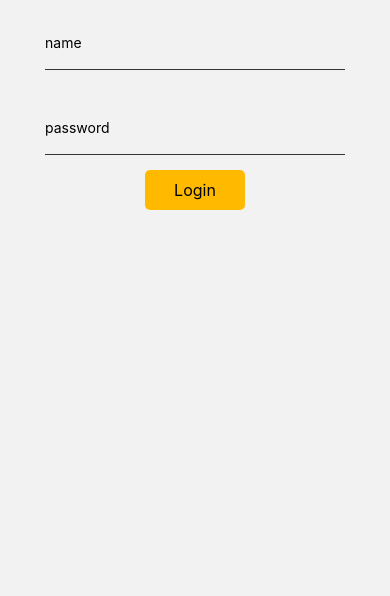
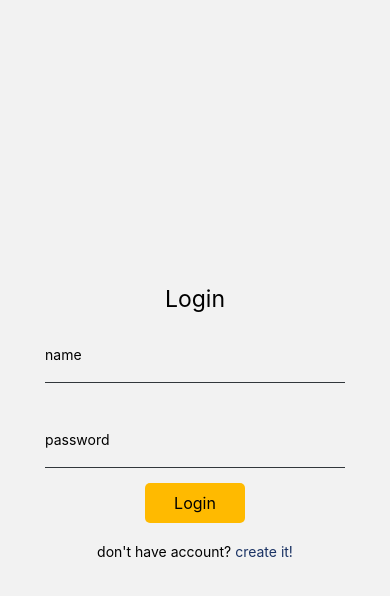
Before and after one commit to RubenKarapetyann/TicTacToe, a React Native app in the folder mobile/: screen / in a window 390 px wide. Shown: the top 596 px of the page. Built offline with nearby package versions, Linux system fonts and the light colour scheme.

Commit message:
added simple styles for login screen and changed root stack constants to fix circle imports

```diff
--- a/mobile/constants/navigation/root-stack-constants.ts
+++ b/mobile/constants/navigation/root-stack-constants.ts
@@ -1,7 +1,3 @@
-import Game from "../../screens/root-screens/Game"
-import Login from "../../screens/root-screens/Login"
-import Manu from "../../screens/root-screens/Manu"
-import Register from "../../screens/root-screens/Register"
 import { IStackItem } from "../../types/navigation/global"
 
 export const MANU = "Manu"
@@ -9,7 +5,6 @@ export const MANU_OBJECT : IStackItem = {
     name : MANU,
     displayName : "Manu",
     id : 1,
-    screen : Manu
 }
 
 export const GAME = "Game"
@@ -17,7 +12,6 @@ export const GAME_OBJECT : IStackItem = {
     name : GAME,
     displayName : "Game",
     id : 2,
-    screen : Game
 }
 
 export const LOGIN = "Login"
@@ -25,7 +19,6 @@ export const LOGIN_OBJECT: IStackItem = {
     name : LOGIN,
     displayName : "Login",
     id : 3,
-    screen : Login
 }
 
 export const REGISTER = "Register"
@@ -33,7 +26,6 @@ export const REGISTER_OBJECT: IStackItem = {
     name : REGISTER,
     displayName : "Register",
     id : 4,
-    screen : Register
 }
 
 export const STACK_ARR : IStackItem[] = [ MANU_OBJECT, GAME_OBJECT, LOGIN_OBJECT, REGISTER_OBJECT ]
--- /dev/null
+++ b/mobile/constants/navigation/screens.ts
@@ -0,0 +1,13 @@
+import Game from "../../screens/root-screens/Game";
+import Login from "../../screens/root-screens/Login";
+import Manu from "../../screens/root-screens/Manu";
+import Register from "../../screens/root-screens/Register";
+import { IStackScreens } from "../../types/navigation/RootStackTypes";
+import { GAME, LOGIN, MANU, REGISTER } from "./root-stack-constants";
+
+export const ROOT_STACK_SCREENS: IStackScreens  = {
+    [MANU] : Manu,
+    [REGISTER] : Register,
+    [LOGIN] : Login,
+    [GAME] : Game
+}
--- a/mobile/navigation/RootStackNavigation.tsx
+++ b/mobile/navigation/RootStackNavigation.tsx
@@ -2,6 +2,7 @@ import { createStackNavigator } from "@react-navigation/stack";
 import { RootStackParamList } from "../types/navigation/RootStackTypes";
 import { MANU, STACK_ARR } from "../constants/navigation/root-stack-constants";
 import { IStackItem } from "../types/navigation/global";
+import { ROOT_STACK_SCREENS } from "../constants/navigation/screens";
 
 const Stack = createStackNavigator<RootStackParamList>()
 
@@ -14,7 +15,7 @@ export default function RootStack(){
             {STACK_ARR.map((stack:IStackItem)=>{
                 return (
                     <Stack.Screen
-                        component={stack.screen}
+                        component={ROOT_STACK_SCREENS[stack.name]}
                         name={stack.name}
                         key={stack.id}
                     />
--- a/mobile/screens/root-screens/Login.tsx
+++ b/mobile/screens/root-screens/Login.tsx
@@ -1,10 +1,40 @@
-import { View } from "react-native";
+import { StyleSheet, Text, TouchableOpacity, View } from "react-native";
 import LoginForm from "../../components/form/LoginForm";
+import { LoginProps } from "../../types/navigation/RootStackTypes";
+import PALETTE from "../../constants/styles/palette-constants";
+import { REGISTER } from "../../constants/navigation/root-stack-constants";
 
-export default function Login(){
+export default function Login({ navigation }: LoginProps){
+    const goToRegister = ()=> navigation.navigate(REGISTER)
+
     return (
-        <View>
+        <View style={styles.container}>
+            <View>
+                <Text style={styles.titleText}>Login</Text>
+            </View>
             <LoginForm/>
+            <TouchableOpacity style={styles.registerButton} onPress={goToRegister}>
+                <Text>don't have account? </Text>
+                <Text style={styles.registerText}>create it!</Text>
+            </TouchableOpacity>
         </View>
     )
 }
+
+const styles = StyleSheet.create({
+    registerText : {
+        color : PALETTE.secondary,
+    },
+    registerButton : {
+        flexDirection : "row",
+        marginTop : 20
+    },
+    container : {
+        alignItems : "center",
+        height : "100%",
+        justifyContent : "center"
+    },
+    titleText : {
+        fontSize : 23
+    }
+})
--- a/mobile/screens/root-screens/Manu.tsx
+++ b/mobile/screens/root-screens/Manu.tsx
@@ -1,3 +1,4 @@
+import { useEffect } from "react";
 import { LOGIN } from "../../constants/navigation/root-stack-constants";
 import { useAuth } from "../../context/auth-context";
 import ManuTabs from "../../navigation/ManuTabsNavigation";
@@ -6,9 +7,11 @@ import { ManuProps } from "../../types/navigation/RootStackTypes";
 export default function Manu({ navigation }: ManuProps){
     const isAuth = useAuth()?.isAuth
 
-    if(!isAuth){
-        navigation.navigate(LOGIN)
-    }
+    useEffect(()=>{
+        if(!isAuth){
+            navigation.navigate(LOGIN)
+        }
+    },[])
 
     return (
         <>
--- a/mobile/types/navigation/global.ts
+++ b/mobile/types/navigation/global.ts
@@ -4,7 +4,6 @@ export interface IStackItem {
     name : "Manu" | "Game" | "Login" | "Register",
     displayName : string,
     id : number,
-    screen : FunctionComponent<any>
 }
 
 export interface ITabItem {
```
Also changed, not shown: mobile/types/navigation/RootStackTypes.ts (+9 -0 lines).
